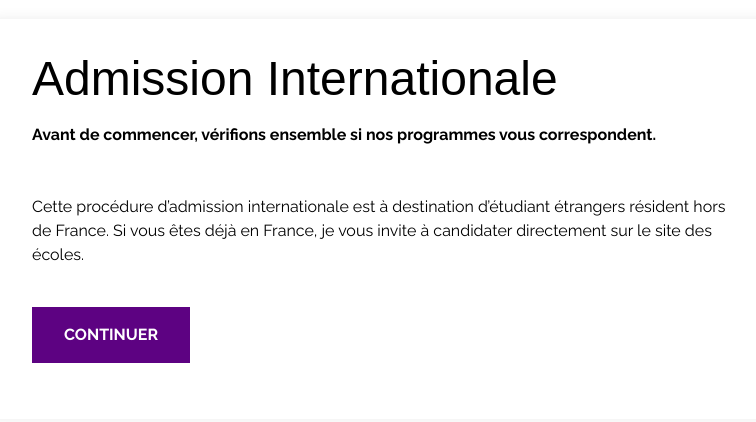
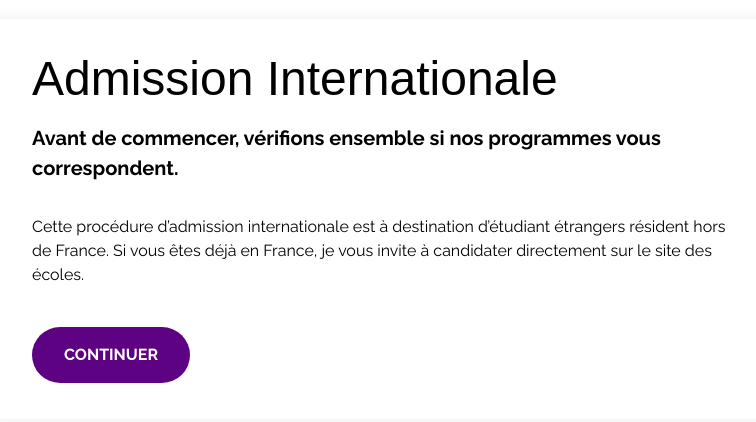
Before and after one commit to jstnate/JS-Pre-Form-IUM, a website: page pre-form-Inter/index-src.html in a window 1280 px wide. Shown: the part 181-603 px from the top of the page, without its empty margins (256-1012 px from the left). Drawn offline with Linux system fonts and the light colour scheme; a web font is replaced by a local one.

Commit message:
:lipstick: Update style

```diff
--- a/pre-form-Inter/index-src.html
+++ b/pre-form-Inter/index-src.html
@@ -20,9 +20,9 @@
             <h5 class="font-tungsten text-h5">Admission Internationale</h5>
             <div id="preform-slider" class="flex items-start gap-12 transition">
                 <fieldset id="slide-1" class="flex flex-col items-start gap-8 md:gap-4 md:w-calc-fieldset-w" style="border: none;">
-                    <p class="w-full font-raleway text-p pb-6 pt-2 font-bold">Avant de commencer, vérifions ensemble si nos programmes vous correspondent.</p>
+                    <h6 class="w-full font-raleway pb-2 pt-2 font-bold text-h6">Avant de commencer, vérifions ensemble si nos programmes vous correspondent.</h6>
                     <p class="w-full font-raleway text-p pb-6 pt-2">Cette procédure d’admission internationale est à destination d’étudiant étrangers résident hors de France. Si vous êtes déjà en France, je vous invite à candidater directement sur le site des écoles.</p>
-                    <a id="next-slide-1" class="font-raleway text-button uppercase font-bold px-button-x py-button-y bg-inseec-purple text-white hover:bg-black transition hover:cursor-pointer">Continuer</a>
+                    <a id="next-slide-1" class="font-raleway text-button uppercase font-bold px-button-x py-button-y bg-inseec-purple text-white hover:bg-black transition hover:cursor-pointer rounded-button">Continuer</a>
                 </fieldset>
                 <fieldset id="slide-2" class="flex flex-col items-start gap-4 md:gap-2 md:w-calc-fieldset-w" style="border: none;">
                     <h6 class="font-bold font-raleway text-h6  mb-2 ">
--- a/pre-form-Inter/tailwind.config.js
+++ b/pre-form-Inter/tailwind.config.js
@@ -39,6 +39,9 @@ module.exports = {
       },
       translate: {
         'slide-1': 'calc(800px + 96px)'
+      },
+      borderRadius: {
+        'button': '50px'
       }
     }
   },
```
Also changed, not shown: pre-form-Inter/style.css.
